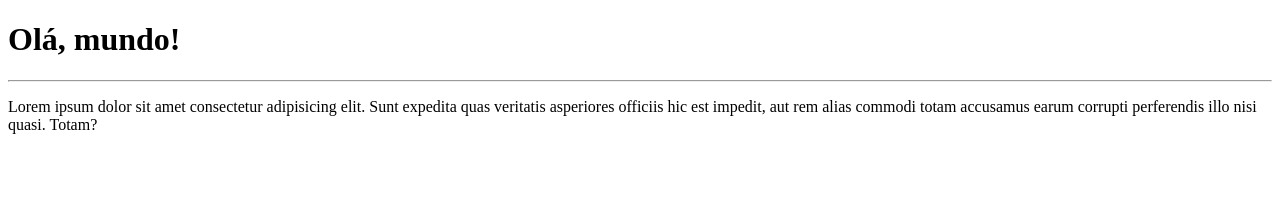
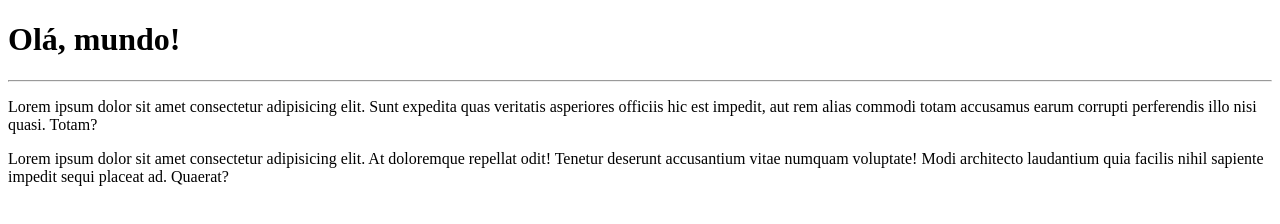
Before and after one commit to CleytonIndiano/Ola-Mundo, a plain HTML site: page site-exemplo/index.html in a window 1280 px wide. Drawn offline with Linux system fonts and the light colour scheme.

Commit message:
Adicionei um parágrafo

```diff
--- a/site-exemplo/index.html
+++ b/site-exemplo/index.html
@@ -10,5 +10,6 @@
     <h1>Olá, mundo!</h1>
     <hr>
     <p>Lorem ipsum dolor sit amet consectetur adipisicing elit. Sunt expedita quas veritatis asperiores officiis hic est impedit, aut rem alias commodi totam accusamus earum corrupti perferendis illo nisi quasi. Totam?</p>
+    <p>Lorem ipsum dolor sit amet consectetur adipisicing elit. At doloremque repellat odit! Tenetur deserunt accusantium vitae numquam voluptate! Modi architecto laudantium quia facilis nihil sapiente impedit sequi placeat ad. Quaerat?</p>
 </body>
 </html>
```
